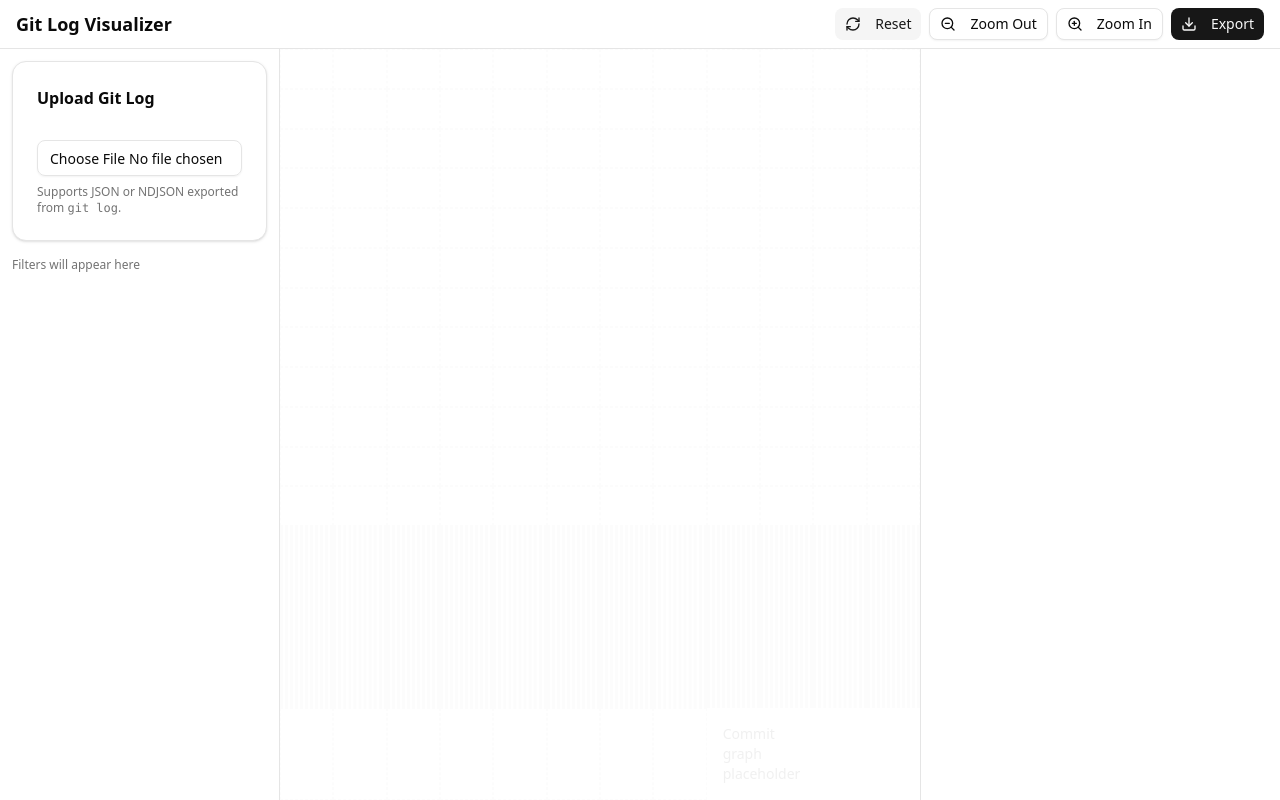
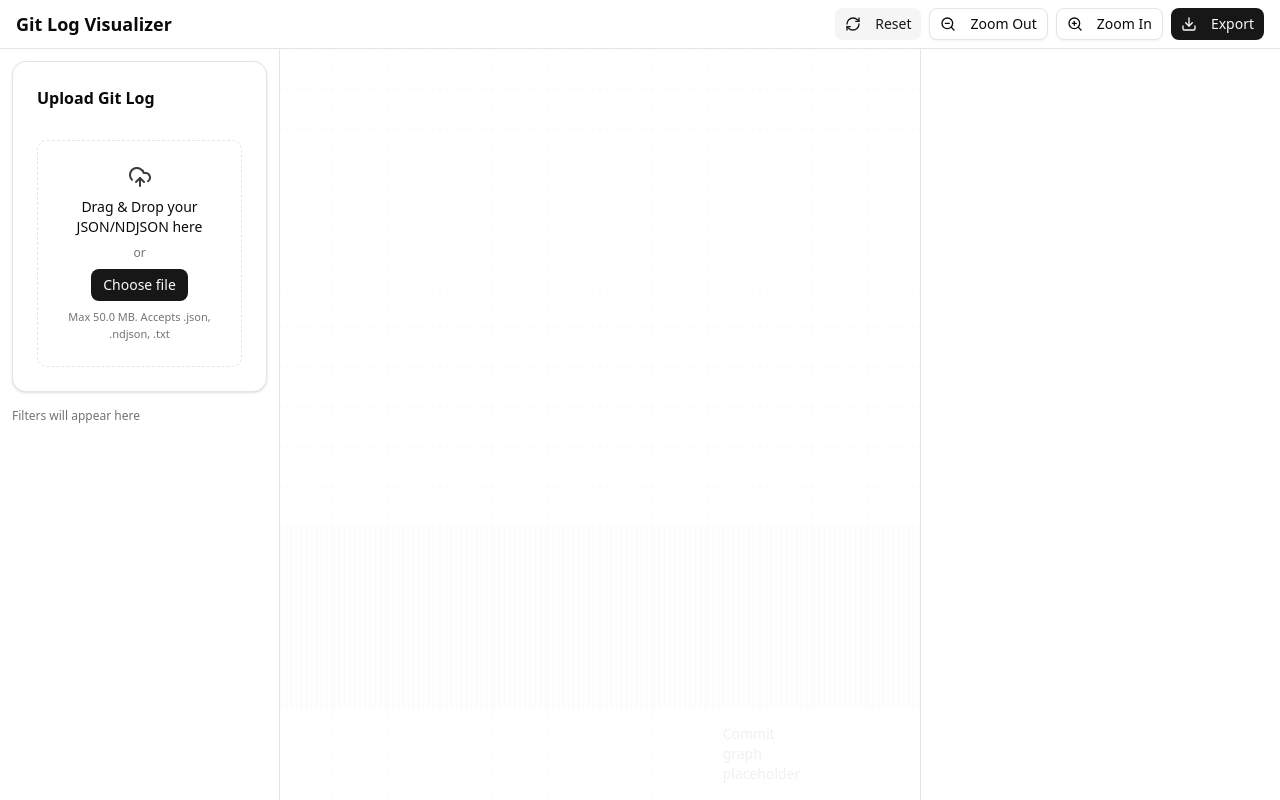
Before and after one commit to leugard21/git-log-visualizer, a Next.js app: page / in a window 1280 px wide. Built offline with nearby package versions, Linux system fonts and the light colour scheme.

Commit message:
feat(upload): add drag-and-drop + file input to capture raw JSON/NDJSON and show file meta

```diff
--- a/src/components/ui/button.tsx
+++ b/src/components/ui/button.tsx
@@ -1,11 +1,11 @@
-import * as React from "react"
-import { Slot } from "@radix-ui/react-slot"
-import { cva, type VariantProps } from "class-variance-authority"
+import * as React from "react";
+import { Slot } from "@radix-ui/react-slot";
+import { cva, type VariantProps } from "class-variance-authority";
 
-import { cn } from "@/lib/utils"
+import { cn } from "@/lib/utils";
 
 const buttonVariants = cva(
-  "inline-flex items-center justify-center gap-2 whitespace-nowrap rounded-md text-sm font-medium transition-all disabled:pointer-events-none disabled:opacity-50 [&_svg]:pointer-events-none [&_svg:not([class*='size-'])]:size-4 shrink-0 [&_svg]:shrink-0 outline-none focus-visible:border-ring focus-visible:ring-ring/50 focus-visible:ring-[3px] aria-invalid:ring-destructive/20 dark:aria-invalid:ring-destructive/40 aria-invalid:border-destructive",
+  "inline-flex items-center justify-center gap-2 whitespace-nowrap rounded-md text-sm font-medium transition-all disabled:pointer-events-none disabled:opacity-50 [&_svg]:pointer-events-none [&_svg:not([class*='size-'])]:size-4 shrink-0 [&_svg]:shrink-0 outline-none focus-visible:border-ring focus-visible:ring-ring/50 focus-visible:ring-[3px] aria-invalid:ring-destructive/20 dark:aria-invalid:ring-destructive/40 aria-invalid:border-destructive cursor-pointer",
   {
     variants: {
       variant: {
@@ -14,10 +14,8 @@ const buttonVariants = cva(
           "bg-destructive text-white hover:bg-destructive/90 focus-visible:ring-destructive/20 dark:focus-visible:ring-destructive/40 dark:bg-destructive/60",
         outline:
           "border bg-background shadow-xs hover:bg-accent hover:text-accent-foreground dark:bg-input/30 dark:border-input dark:hover:bg-input/50",
-        secondary:
-          "bg-secondary text-secondary-foreground hover:bg-secondary/80",
-        ghost:
-          "hover:bg-accent hover:text-accent-foreground dark:hover:bg-accent/50",
+        secondary: "bg-secondary text-secondary-foreground hover:bg-secondary/80",
+        ghost: "hover:bg-accent hover:text-accent-foreground dark:hover:bg-accent/50",
         link: "text-primary underline-offset-4 hover:underline",
       },
       size: {
@@ -32,7 +30,7 @@ const buttonVariants = cva(
       size: "default",
     },
   }
-)
+);
 
 function Button({
   className,
@@ -42,9 +40,9 @@ function Button({
   ...props
 }: React.ComponentProps<"button"> &
   VariantProps<typeof buttonVariants> & {
-    asChild?: boolean
+    asChild?: boolean;
   }) {
-  const Comp = asChild ? Slot : "button"
+  const Comp = asChild ? Slot : "button";
 
   return (
     <Comp
@@ -52,7 +50,7 @@ function Button({
       className={cn(buttonVariants({ variant, size, className }))}
       {...props}
     />
-  )
+  );
 }
 
-export { Button, buttonVariants }
+export { Button, buttonVariants };
--- a/src/components/upload-panel.tsx
+++ b/src/components/upload-panel.tsx
@@ -3,22 +3,139 @@
 import { toast } from "sonner";
 import { Card, CardContent, CardHeader, CardTitle } from "./ui/card";
 import { Input } from "./ui/input";
+import { useCommitStore } from "@/store/useCommitStore";
+import { useCallback, useState } from "react";
+import { formatBytes } from "@/lib/bytes";
+import { UploadCloud, X } from "lucide-react";
+import { Button } from "./ui/button";
+
+const ACCEPT_TYPES = ["application/json", "text/plain"];
+
+const ACCEPT_EXTS = [".json", ".ndjson", ".txt"];
+const MAX_SIZE_BYTES = 50 * 1024 * 1024;
 
 export default function UploadPanel() {
+  const uploaded = useCommitStore((s) => s.uploaded);
+  const setUploaded = useCommitStore((s) => s.setUploaded);
+
+  const [dragActive, setDragActive] = useState(false);
+
+  const onFile = useCallback(
+    async (file: File) => {
+      if (!file) return;
+
+      const extOk = ACCEPT_EXTS.some((e) => file.name.toLowerCase().endsWith(e));
+      const typeOk = ACCEPT_TYPES.includes(file.type) || file.type === "";
+      if (!extOk && !typeOk) {
+        toast.error("Unsupported file type. Use .json, .ndjson, or .txt");
+        return;
+      }
+      if (file.size > MAX_SIZE_BYTES) {
+        toast.error(
+          `File too large (${formatBytes(file.size)}). Max is ${formatBytes(MAX_SIZE_BYTES)}.`
+        );
+        return;
+      }
+
+      try {
+        const text = await file.text();
+        const lineCount = (text.match(/\r?\n/g) || []).length + (text.endsWith("\n") ? 0 : 1);
+        setUploaded({
+          name: file.name,
+          size: file.size,
+          type: file.type || "text/plain",
+          text,
+          lineCount,
+        });
+        toast.success(`Loaded "${file.name}" (${formatBytes(file.size)})`);
+      } catch (e) {
+        console.error(e);
+        toast.error("Failed to read file");
+      }
+    },
+    [setUploaded]
+  );
+
+  const handleInput = (e: React.ChangeEvent<HTMLInputElement>) => {
+    const f = e.target.files?.[0];
+    if (f) onFile(f);
+    e.currentTarget.value = "";
+  };
+
+  const handleDrop = (e: React.DragEvent<HTMLDivElement>) => {
+    e.preventDefault();
+    e.stopPropagation();
+    setDragActive(false);
+    const f = e.dataTransfer.files?.[0];
+    if (f) onFile(f);
+  };
+
+  const handleDrag = (e: React.DragEvent<HTMLDivElement>) => {
+    e.preventDefault();
+    e.stopPropagation();
+    if (e.type === "dragenter" || e.type === "dragover") setDragActive(true);
+    if (e.type === "dragleave") setDragActive(false);
+  };
+
+  const clear = () => setUploaded(null);
   return (
     <Card>
       <CardHeader>
         <CardTitle className="text-base">Upload Git Log</CardTitle>
       </CardHeader>
-      <CardContent className="space-y-2">
-        <Input
-          type="file"
-          accept=".json,.ndjson,.txt,application/json"
-          onChange={() => toast.message("File selected")}
-        />
-        <p className="text-xs text-muted-foreground">
-          Supports JSON or NDJSON exported from <code>git log</code>.
-        </p>
+      <CardContent className="space-y-3">
+        <div
+          onDrop={handleDrop}
+          onDragEnter={handleDrag}
+          onDragOver={handleDrag}
+          onDragLeave={handleDrag}
+          className={[
+            "relative flex flex-col items-center justify-center rounded-lg border border-dashed px-4 py-6 text-center transition",
+            dragActive ? "border-primary bg-secondary/50" : "border-border",
+          ].join(" ")}
+        >
+          <UploadCloud className="mb-2 size-6 opacity-80" />
+          <p className="text-sm">
+            Drag & Drop your <span className="font-medium">JSON/NDJSON</span> here
+          </p>
+          <p className="text-xs text-muted-foreground mt-2">or</p>
+          <div className="mt-2">
+            <label className="inline-block">
+              <Input
+                type="file"
+                accept={ACCEPT_EXTS.join(",")}
+                className="hidden"
+                onChange={handleInput}
+              />
+              <Button size="sm" variant="default">
+                Choose file
+              </Button>
+            </label>
+          </div>
+          <p className="mt-2 text-[11px] text-muted-foreground">
+            Max {formatBytes(MAX_SIZE_BYTES)}. Accepts .json, .ndjson, .txt
+          </p>
+        </div>
+
+        {uploaded ? (
+          <div className="flex items-start justify-between rounded-md border p-2">
+            <div className="text-sm">
+              <div className="font-medium">{uploaded.name}</div>
+              <div className="text-xs text-muted-foreground">
+                {formatBytes(uploaded.size)} • ~{uploaded.lineCount} lines
+              </div>
+            </div>
+            <Button
+              variant="ghost"
+              size="icon"
+              onClick={clear}
+              aria-label="Clear uploaded file"
+              className="shrink-0"
+            >
+              <X className="size-4" />
+            </Button>
+          </div>
+        ) : null}
       </CardContent>
     </Card>
   );
--- /dev/null
+++ b/src/lib/bytes.ts
@@ -0,0 +1,8 @@
+export function formatBytes(bytes: number): string {
+  if (bytes === 0) return "0 B";
+  const k = 1024;
+  const sizes = ["B", "KB", "MB", "GB", "TB"];
+  const i = Math.floor(Math.log(bytes) / Math.log(k));
+  const value = bytes / Math.pow(k, i);
+  return `${value.toFixed(value >= 100 ? 0 : value >= 10 ? 1 : 2)} ${sizes[i]}`;
+}
--- a/src/store/useCommitStore.ts
+++ b/src/store/useCommitStore.ts
@@ -1,7 +1,6 @@
 /* eslint-disable @typescript-eslint/no-explicit-any */
-"use client";
 
-import type { Commit, CommitFilters } from "@/types/git";
+import type { Commit, CommitFilters, UploadedLog } from "@/types/git";
 import { create } from "zustand";
 import { persist } from "zustand/middleware";
 
@@ -9,13 +8,16 @@ type CommitState = {
   commits: Commit[];
   byHash: Map<string, Commit>;
   selectedHash: string | null;
+  filters: CommitFilters;
 
-  filters: CommitFilters;
+  uploaded: UploadedLog | null;
 
   setCommits: (commits: Commit[]) => void;
   clearCommits: () => void;
   setFilters: (updater: Partial<CommitFilters> | ((f: CommitFilters) => CommitFilters)) => void;
   selectCommit: (hash: string | null) => void;
+
+  setUploaded: (u: UploadedLog | null) => void;
 
   getSelected: () => Commit | null;
 };
@@ -36,6 +38,8 @@ export const useCommitStore = create<CommitState>()(
       selectedHash: null,
       filters: initialFilters,
 
+      uploaded: null,
+
       setCommits: (commits) => {
         const byHash = new Map<string, Commit>();
         for (const c of commits) byHash.set(c.hash, c);
@@ -53,6 +57,8 @@ export const useCommitStore = create<CommitState>()(
 
       selectCommit: (hash) => set({ selectedHash: hash }),
 
+      setUploaded: (u) => set({ uploaded: u }),
+
       getSelected: () => {
         const { selectedHash, byHash } = get();
         if (!selectedHash) return null;
```
Also changed, not shown: src/types/git.ts (+8 -0 lines).
